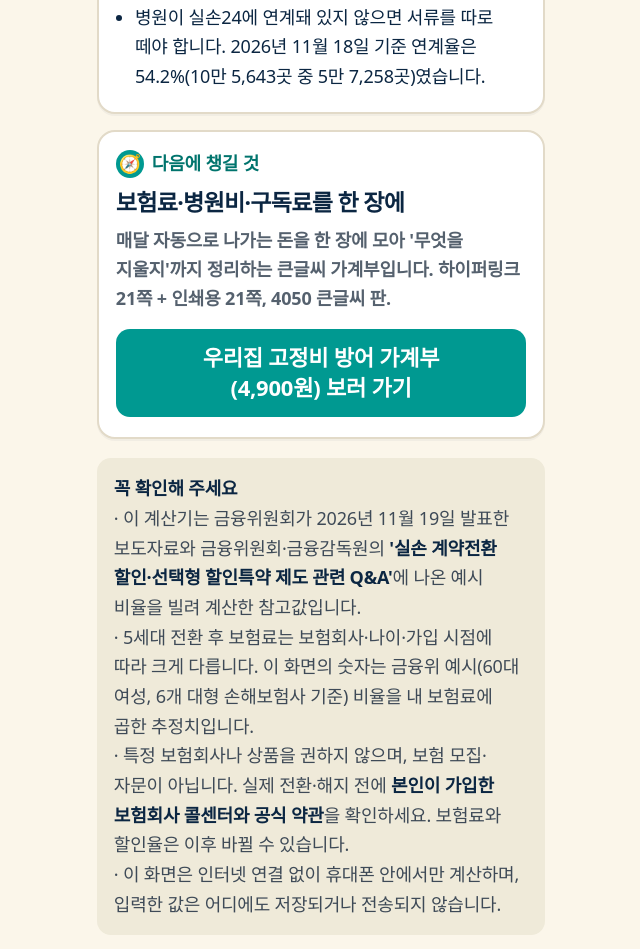
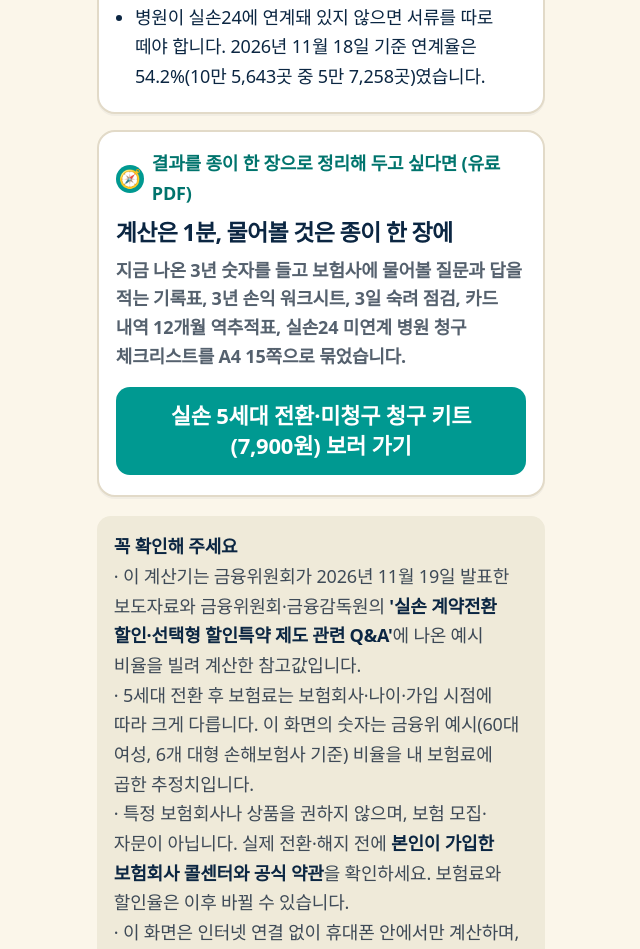
Before and after one commit to aimami5691/tools, a plain HTML site: page silson.html in a window 1280 px wide. Shown: the part 3887-4836 px from the top of the page, without its empty margins (319-959 px from the left). Drawn offline with Linux system fonts and the light colour scheme.

Commit message:
feat(cta): 퇴원 체크표·실손 계산기 하단에 해당 유료 키트 직링크 연결

```diff
--- a/silson.html
+++ b/silson.html
@@ -360,10 +360,10 @@ a{color:var(--teal-dark);font-weight:800;}
   </section>
 
   <section class="card" aria-labelledby="promoT">
-    <p class="step"><span class="step__num">🧭</span> 다음에 챙길 것</p>
-    <h2 id="promoT">보험료·병원비·구독료를 한 장에</h2>
-    <p class="hint">매달 자동으로 나가는 돈을 한 장에 모아 '무엇을 지울지'까지 정리하는 큰글씨 가계부입니다. 하이퍼링크 21쪽 + 인쇄용 21쪽, 4050 큰글씨 판.</p>
-    <a class="btn btn--primary" href="https://litt.ly/lifenavigator/sale/ItKUa8H" target="_blank" rel="noopener noreferrer" style="text-decoration:none;line-height:1.35;padding:0.9rem 0.6rem;text-align:center">우리집 고정비 방어 가계부<br>(4,900원) 보러 가기</a>
+    <p class="step"><span class="step__num">🧭</span> 결과를 종이 한 장으로 정리해 두고 싶다면 (유료 PDF)</p>
+    <h2 id="promoT">계산은 1분, 물어볼 것은 종이 한 장에</h2>
+    <p class="hint">지금 나온 3년 숫자를 들고 보험사에 물어볼 질문과 답을 적는 기록표, 3년 손익 워크시트, 3일 숙려 점검, 카드 내역 12개월 역추적표, 실손24 미연계 병원 청구 체크리스트를 A4 15쪽으로 묶었습니다.</p>
+    <a class="btn btn--primary" href="https://litt.ly/lifenavigator/sale/7jLmejT" target="_blank" rel="noopener noreferrer" style="text-decoration:none;line-height:1.35;padding:0.9rem 0.6rem;text-align:center">실손 5세대 전환·미청구 청구 키트<br>(7,900원) 보러 가기</a>
   </section>
 
 
```
Also changed, not shown: discharge.html (+7 -0 lines).
